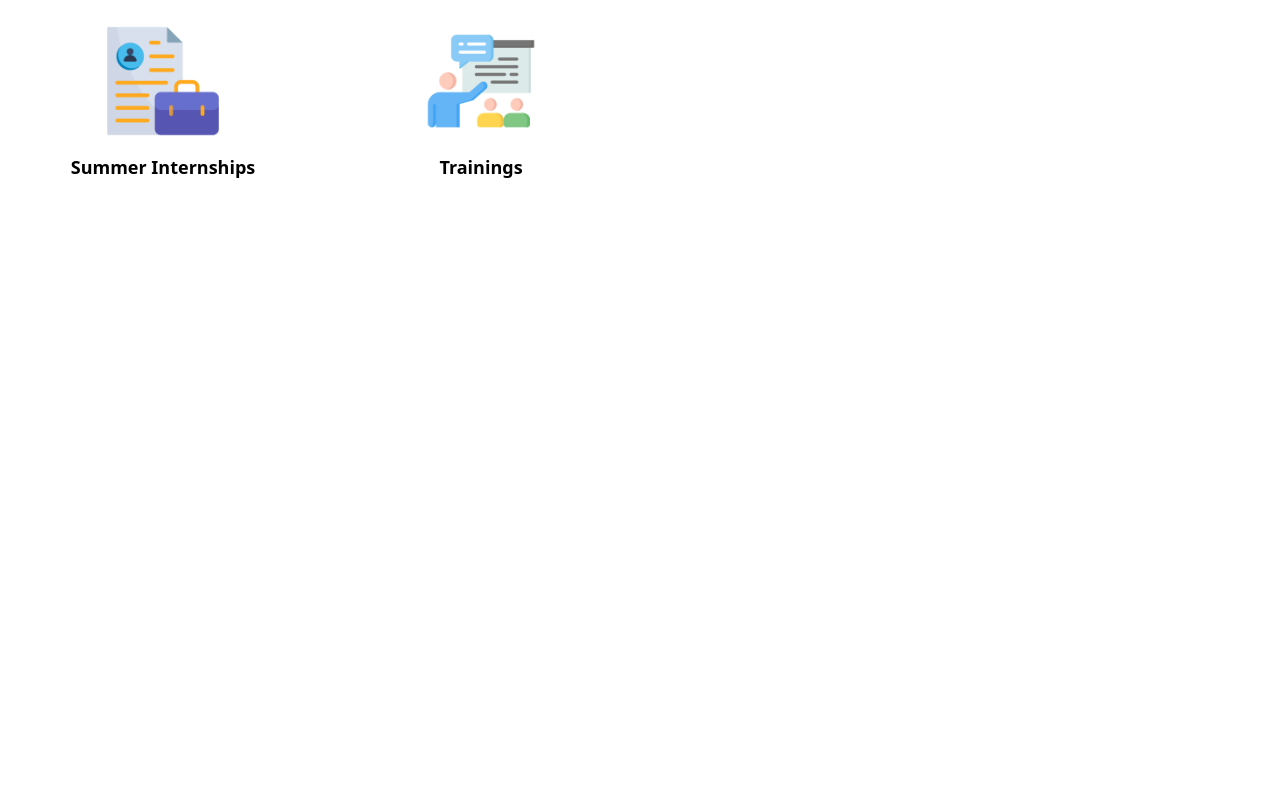
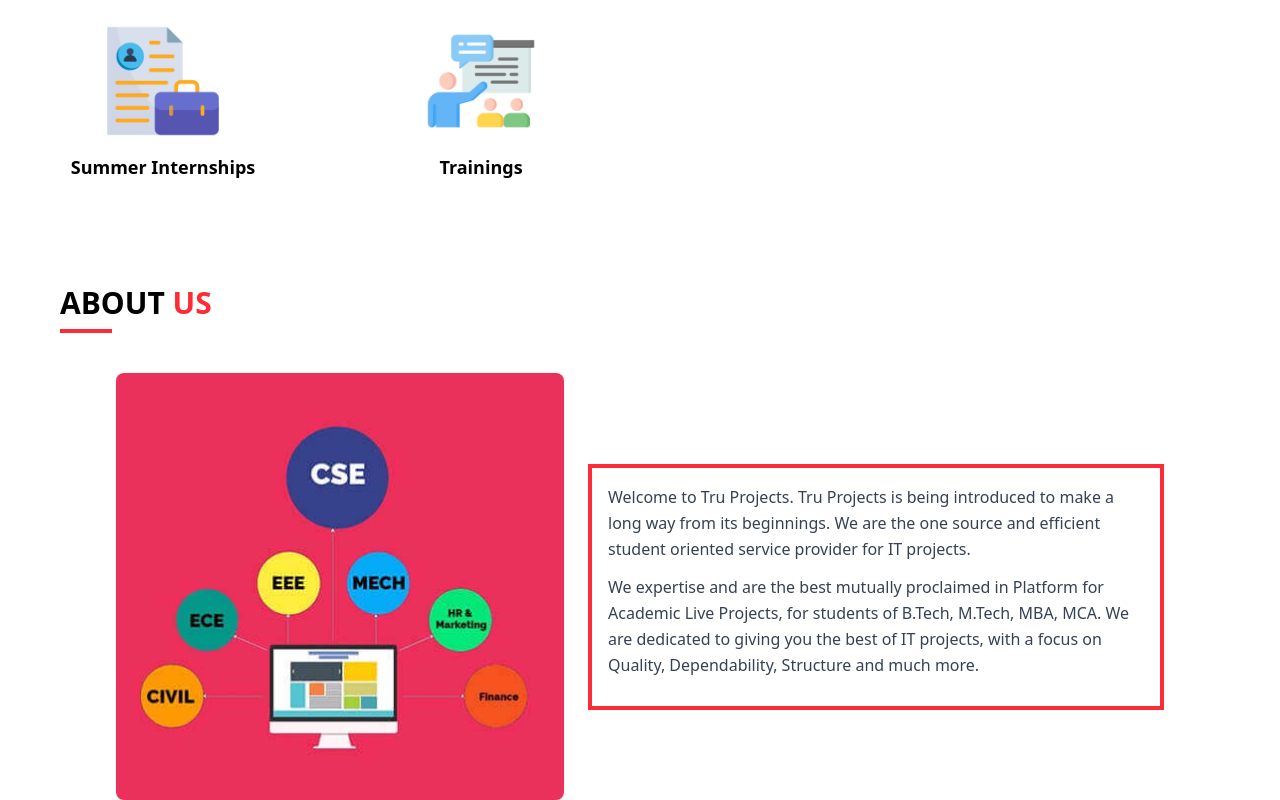
Before and after one commit to the97man/truprojects-practice, a React (Vite) app: page / in a window 1280 px wide. Shown: the part 1111-1911 px from the top of the page. Before the commit the page ends 1396 px from the top, so only its background shows below. Built offline with nearby package versions, Linux system fonts and the light colour scheme.

Commit message:
Changes were made

```diff
--- /dev/null
+++ b/src/components/AboutUs.jsx
@@ -0,0 +1,33 @@
+import { AboutUsData } from "../data/AboutUsData";
+// import AboutDropdown from "./AboutDropdown";
+
+export default function AboutUs() {
+  return (
+    <div>
+      <span className="ml-15 text-3xl font-bold">
+        <span>ABOUT</span> <span className="text-red-500">US</span>
+      </span>
+
+      <hr className="w-13 mt-2 ml-15 border-0 h-1 bg-red-500" />
+
+      {/* Content */}
+      <div className="mt-10 flex gap-6 justify-center items-center max-sm:flex-column">
+        <img
+          src={AboutUsData.image}
+          alt="About Tru Projects"
+          className="w-full max-w-md rounded-lg shadow"
+        />
+
+        <div className="text-gray-700 leading-relaxed max-w-xl border-4 border-red-500 p-4">
+          {AboutUsData.aboutus.map((text, index) => (
+            <>
+              <p className="mb-3" key={index}>
+                {text}
+              </p>
+            </>
+          ))}
+        </div>
+      </div>
+    </div>
+  );
+}
--- a/src/components/HeroImageSlider.jsx
+++ b/src/components/HeroImageSlider.jsx
@@ -1,23 +1,15 @@
 import { useEffect, useState } from "react";
-import HERO1 from "../assets/hero1.jpg";
-import HERO2 from "../assets/hero2.jpg";
-import HERO3 from "../assets/hero3.jpg";
+import { SliderData } from "../data/SliderData";
 
 export default function ImageSlider() {
-  const slides = [
-    { img: HERO1, alt: "Hero Image 1", href: "#" },
-    { img: HERO2, alt: "Hero Image 2", href: "#" },
-    { img: HERO3, alt: "Hero Image 3", href: "#" },
-  ];
-
   const [index, setIndex] = useState(0);
 
   const next = () => {
-    setIndex((prev) => (prev + 1) % slides.length);
+    setIndex((prev) => (prev + 1) % SliderData.length);
   };
 
   const prev = () => {
-    setIndex((prev) => (prev - 1 + slides.length) % slides.length);
+    setIndex((prev) => (prev - 1 + SliderData.length) % SliderData.length);
   };
 
   // Auto-slide every 5 seconds
@@ -28,10 +20,10 @@
 
   return (
     <div className="mt-35 relative w-full max-w-3xl mx-auto overflow-hidden rounded-2xl shadow-lg">
-      <a href={slides[index].href}>
+      <a href={SliderData[index].href}>
         <img
-          src={slides[index].img}
-          alt={slides[index].alt}
+          src={SliderData[index].img}
+          alt={SliderData[index].alt}
           className="w-full h-full sm:h-80 object-cover max-sm:hidden"
         />
       </a>
@@ -56,7 +48,7 @@
 
       {/* Dots */}
       <div className="absolute bottom-3 left-1/2 -translate-x-1/2 flex gap-2">
-        {slides.map((_, i) => (
+        {SliderData.map((_, i) => (
           <button
             key={i}
             onClick={() => setIndex(i)}
--- a/src/components/MainNavbar.jsx
+++ b/src/components/MainNavbar.jsx
@@ -1,19 +1,9 @@
 import { useState } from "react";
 import { Link } from "react-router-dom";
+import { NavLinksData } from "../data/NavLinksData";
 import LOGO from "../assets/logo.png";
 
-const navLinks = [
-  { label: "Home", path: "#" },
-  { label: "About Us", path: "#" },
-  { label: "B. Tech Projects", path: "#" },
-  { label: "M. Tech Projects", path: "#" },
-  { label: "Paper Research", path: "#" },
-  { label: "Document Writing", path: "#" },
-  { label: "Summer Internships", path: "#" },
-  { label: "Contact Us", path: "#" },
-];
-
-const MainHeader = () => {
+const MainNavbar = () => {
   const [isOpen, setIsOpen] = useState(false);
 
   return (
@@ -49,7 +39,7 @@
 
         {/* Desktop Menu */}
         <ul className="hidden lg:flex items-center gap-8">
-          {navLinks.map((item, index) => (
+          {NavLinksData.map((item, index) => (
             <li key={index}>
               <Link
                 to={item.path}
@@ -66,7 +56,7 @@
       {isOpen && (
         <div className="lg:hidden bg-white shadow-md">
           <ul className="flex flex-col gap-4 px-6 py-4">
-            {navLinks.map((item, index) => (
+            {NavLinksData.map((item, index) => (
               <li key={index}>
                 <Link
                   to={item.path}
@@ -84,4 +74,4 @@
   );
 };
 
-export default MainHeader;
+export default MainNavbar;
--- a/src/components/Services.jsx
+++ b/src/components/Services.jsx
@@ -1,14 +1,13 @@
-import React from "react";
 import { ServicesData } from "../data/ServicesData";
 
 export default function Services() {
   return (
     <div className="mt-20">
       <span className="ml-15 text-3xl font-bold">
-        <span>OUR</span> <soan className="text-red-500">SERVICES</soan>
+        <span>OUR</span> <span className="text-red-500">SERVICES</span>
       </span>
 
-      <hr class="w-13 mt-2 ml-15 border-0 h-1 bg-red-500" />
+      <hr className="w-13 mt-2 ml-15 border-0 h-1 bg-red-500" />
 
       <div className="max-w-7xl mx-auto py-10 px-4">
         <div
--- a/src/components/TopNavbar.jsx
+++ b/src/components/TopNavbar.jsx
@@ -1,18 +1,6 @@
-import YT from "../assets/youtube-icon.png";
-import FB from "../assets/facebook-icon.png";
-import WA from "../assets/whatsapp-icon.png";
-import IG from "../assets/instagram-icon.png";
-import LIN from "../assets/linkedin-icon.png";
+import { SocialLinksData } from "../data/SocialLinksData";
 
 const TopNavbar = () => {
-  // Social Icons (Dynamic)
-  const socialLinks = [
-    { img: YT, alt: "YouTube", href: "#" },
-    { img: FB, alt: "Facebook", href: "#" },
-    { img: WA, alt: "WhatsApp", href: "#" },
-    { img: IG, alt: "Instagram", href: "#" },
-    { img: LIN, alt: "LinkedIn", href: "#" },
-  ];
   return (
     <nav className="fixed top-0 z-9999 h-15 w-full bg-gray-950 flex items-center pr-8">
       <div className="w-full max-w-7xl mx-auto flex items-center px-4">
@@ -27,7 +15,7 @@
 
           {/* Social Icons */}
           <div className="flex items-center gap-3">
-            {socialLinks.map((icon, index) => (
+            {SocialLinksData.map((icon, index) => (
               <a
                 key={index}
                 href={icon.href}
--- /dev/null
+++ b/src/data/AboutUsData.js
@@ -0,0 +1,27 @@
+import AboutUsImage from "../assets/about-us-image.jpg";
+
+export const AboutUsData = {
+  title: "About Us",
+  image: AboutUsImage,
+  aboutus: [
+    "Welcome to Tru Projects. Tru Projects is being introduced to make a long way from its beginnings. We are the one source and efficient student oriented service provider for IT projects.",
+    "We expertise and are the best mutually proclaimed in Platform for Academic Live Projects, for students of B.Tech, M.Tech, MBA, MCA. We are dedicated to giving you the best of IT projects, with a focus on Quality, Dependability, Structure and much more.",
+  ],
+
+  sections: [
+    {
+      title: "Our Mission",
+      content: [
+        "We aim to provide high-quality IT projects for students.",
+        "We focus on dependability, structure, and excellence.",
+      ],
+    },
+    {
+      title: "Our Expertise",
+      content: [
+        "B.Tech, M.Tech, MBA, MCA academic projects.",
+        "Research paper assistance and document writing.",
+      ],
+    },
+  ],
+};
--- /dev/null
+++ b/src/data/NavLinksData.js
@@ -0,0 +1,10 @@
+export const NavLinksData = [
+  { label: "Home", path: "#" },
+  { label: "About Us", path: "#" },
+  { label: "B. Tech Projects", path: "#" },
+  { label: "M. Tech Projects", path: "#" },
+  { label: "Paper Research", path: "#" },
+  { label: "Document Writing", path: "#" },
+  { label: "Summer Internships", path: "#" },
+  { label: "Contact Us", path: "#" },
+];
--- /dev/null
+++ b/src/data/SliderData.js
@@ -0,0 +1,9 @@
+import HERO1 from "../assets/hero1.jpg";
+import HERO2 from "../assets/hero2.jpg";
+import HERO3 from "../assets/hero3.jpg";
+
+export const SliderData = [
+  { img: HERO1, alt: "Hero Image 1", href: "#" },
+  { img: HERO2, alt: "Hero Image 2", href: "#" },
+  { img: HERO3, alt: "Hero Image 3", href: "#" },
+];
--- /dev/null
+++ b/src/data/SocialLinksData.js
@@ -0,0 +1,13 @@
+import YT from "../assets/youtube-icon.png";
+import FB from "../assets/facebook-icon.png";
+import WA from "../assets/whatsapp-icon.png";
+import IG from "../assets/instagram-icon.png";
+import LIN from "../assets/linkedin-icon.png";
+
+export const SocialLinksData = [
+  { img: YT, alt: "YouTube", href: "#" },
+  { img: FB, alt: "Facebook", href: "#" },
+  { img: WA, alt: "WhatsApp", href: "#" },
+  { img: IG, alt: "Instagram", href: "#" },
+  { img: LIN, alt: "LinkedIn", href: "#" },
+];
--- a/src/pages/Home.jsx
+++ b/src/pages/Home.jsx
@@ -3,6 +3,7 @@
 import MainNavbar from "../components/MainNavbar";
 import HeroImageSlider from "../components/HeroImageSlider";
 import Services from "../components/Services";
+import AboutUs from "../components/AboutUs";
 
 export default function Home() {
   return (
@@ -11,6 +12,7 @@
       <MainNavbar />
       <HeroImageSlider />
       <Services />
+      <AboutUs />
     </BrowserRouter>
   );
 }
```
Also changed, not shown: src/assets/about-us-image.jpg (added), src/components/AboutDropdown.jsx (added).
